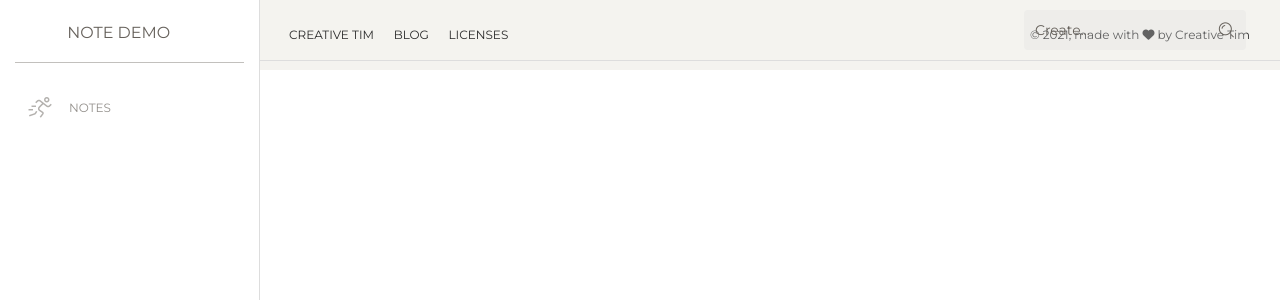
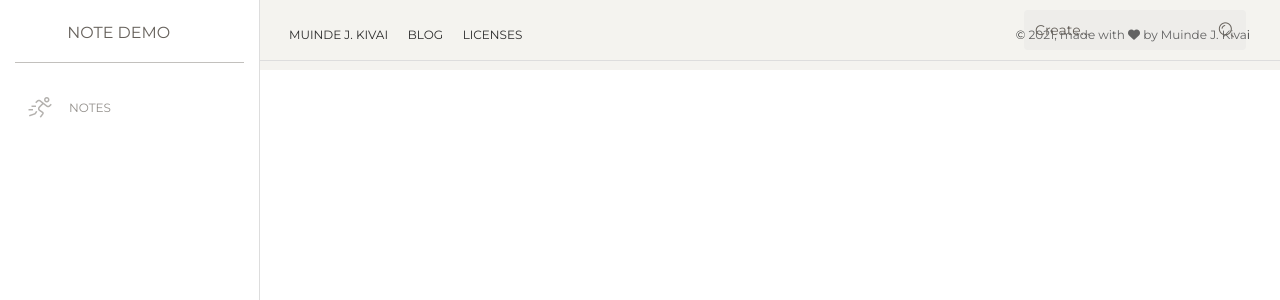
Before and after one commit to kivaimuinde/notebook, a Django app: template notebook/notebook_app/templates/dashboard.html in a window 1280 px wide. Shown: the top 300 px of the page. Run offline with Django 3.2, Linux system fonts and the light colour scheme; the template is opened without the code that fills it, so the values that code supplies are empty; some libraries are stand-ins or nearby versions.

Commit message:
updated the footer section

```diff
--- a/notebook/notebook_app/templates/dashboard.html
+++ b/notebook/notebook_app/templates/dashboard.html
@@ -83,13 +83,13 @@
             <nav class="footer-nav">
               <ul>
                 <li>
-                  <a href="https://www.creative-tim.com" target="_blank">Creative Tim</a>
+                  <a href="#" target="_blank">Muinde J. Kivai</a>
                 </li>
                 <li>
-                  <a href="http://blog.creative-tim.com/" target="_blank">Blog</a>
+                  <a href="#" target="_blank">Blog</a>
                 </li>
                 <li>
-                  <a href="https://www.creative-tim.com/license" target="_blank">Licenses</a>
+                  <a href="h#" target="_blank">Licenses</a>
                 </li>
               </ul>
             </nav>
@@ -98,7 +98,7 @@
                 ©
                 <script>
                   document.write(new Date().getFullYear())
-                </script>, made with <i class="fa fa-heart heart"></i> by Creative Tim
+                </script>, made with <i class="fa fa-heart heart"></i> by Muinde J. Kivai
               </span>
             </div>
           </div>
```
